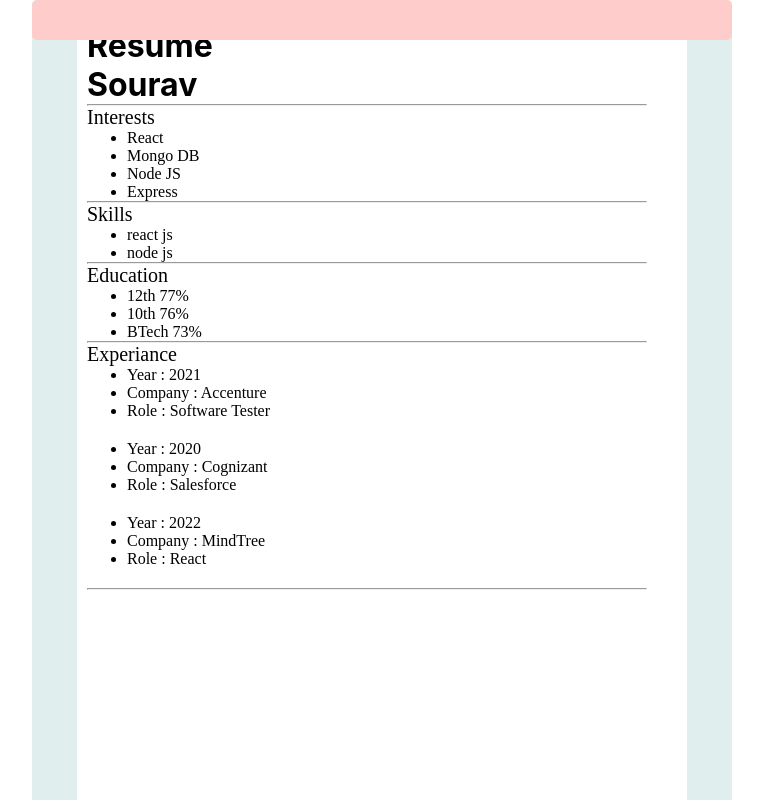
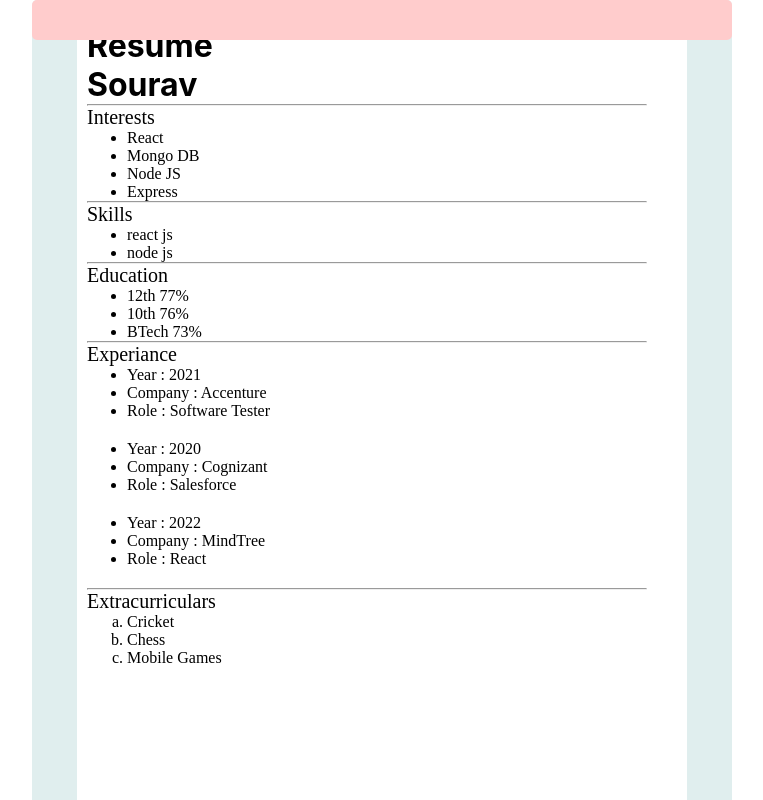
Before and after one commit to Sourav-Tanwar/Resume-Builder, a React (Create React App) app: page / in a window 1280 px wide. Shown: the top 800 px of the page, without its empty margins (258-1021 px from the left). Built offline with nearby package versions, Linux system fonts and the light colour scheme.

Commit message:
Chapter 3 - Conditional Rendering & Lists

```diff
--- a/src/App.js
+++ b/src/App.js
@@ -4,6 +4,7 @@ import Education from './components/Education';
 import Experiance from './components/Experiance';
 import Interests from './components/Interests';
 import Border from './components/Border';
+import Extracurriculars from './components/Extracurriculars';
 
 
 
@@ -17,6 +18,7 @@ let resume = {
   education:["12th 77%","10th 76%","BTech 73%" ],
   skills : [ 'react js', 'node js']
   }
+  let  EC_items = ["Cricket","Chess","Mobile Games"]
 
 function App() {
   return (
@@ -33,7 +35,9 @@ function App() {
     <hr />
     <Experiance experience={resume.experience} />
     <hr />
+    <Extracurriculars layout="alpha" EC_items={EC_items}/> {/* layout alpha numbered bullets */}
     </Border>
+
     </>
   );
 }
--- a/src/components/Experiance.js
+++ b/src/components/Experiance.js
@@ -7,7 +7,7 @@ export default function Experiance({experience}) {
   // console.log(experience)
   const content = experience.map((exp) =>{
     let max =2;
-    console.log(max, exp.id)
+    // console.log(max, exp.id)
       if (exp.id<=max){
         return (<ul key={exp.id}>
           <li>Year : {exp.year}</li>
@@ -15,7 +15,9 @@ export default function Experiance({experience}) {
           <li>Role : {exp.role}</li>
           <br />
         </ul>)
+
       }
+      return ""
   }
   );
   return (
--- /dev/null
+++ b/src/components/Extracurriculars.js
@@ -0,0 +1,25 @@
+import React from 'react'
+
+export default function Extracurriculars(props) {
+
+  return (
+    <>
+    <p className="head">Extracurriculars</p>
+    <ol>{props.EC_items.map((data)=>{
+            if (props.layout ==="numbered"){
+          return <li type="1" key={data}>{data}</li>
+            }
+            else if (props.layout ==="alpha"){
+                return <li type="a" key={data}>{data}</li>
+            }
+            else if (props.layout ==="bullet"){
+                return <li type="disc" key={data}>{data}</li>
+            }
+            return ""
+        })
+
+    }</ol>
+
+    </>
+  )
+}
--- a/src/components/Skill.js
+++ b/src/components/Skill.js
@@ -1,7 +1,7 @@
 import React from 'react'
 
 export default function Skill({skills}) {
-    console.log(skills)
+    // console.log(skills)
   return (
     <>
     <p className="head">Skills</p>
```
